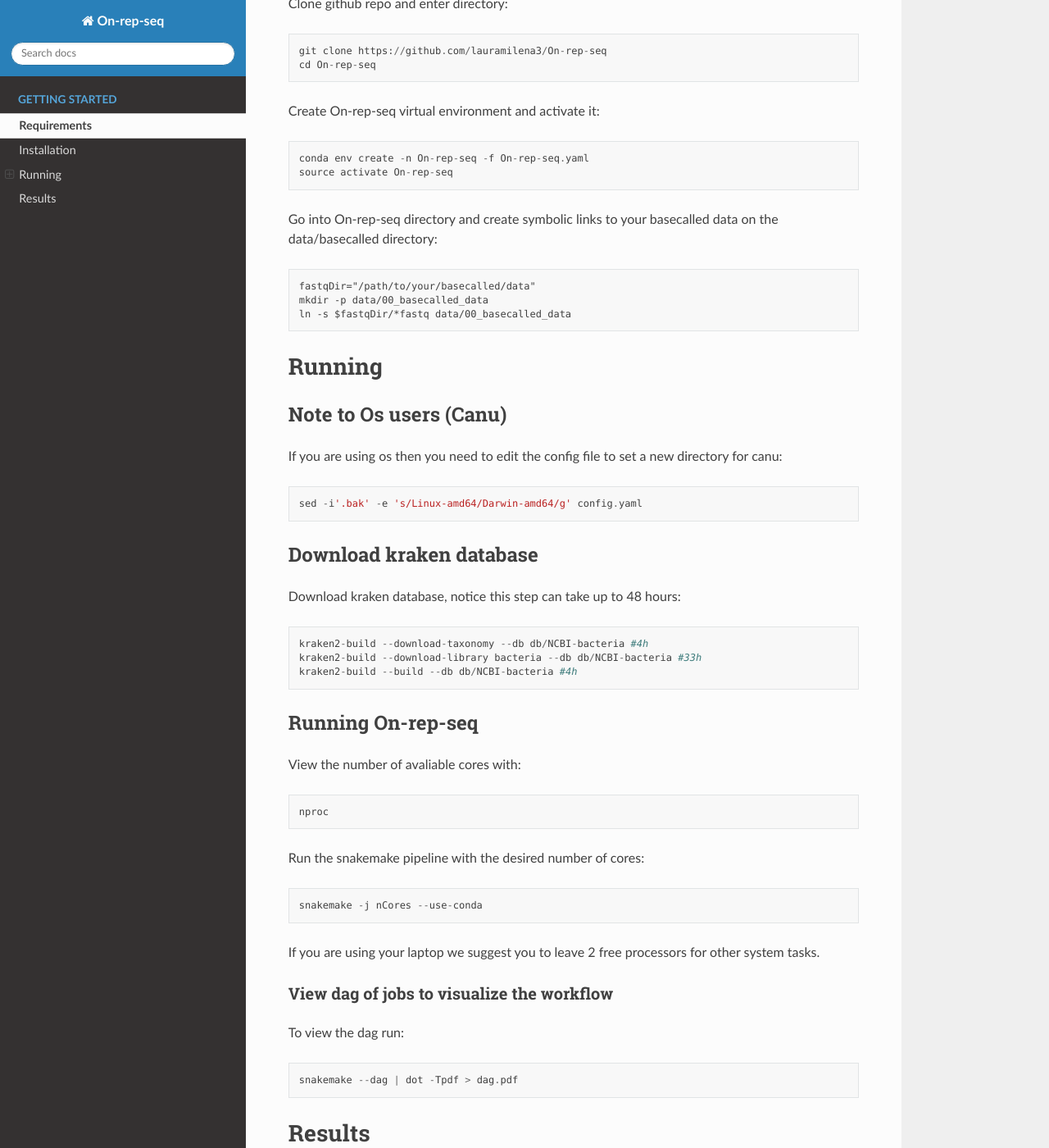
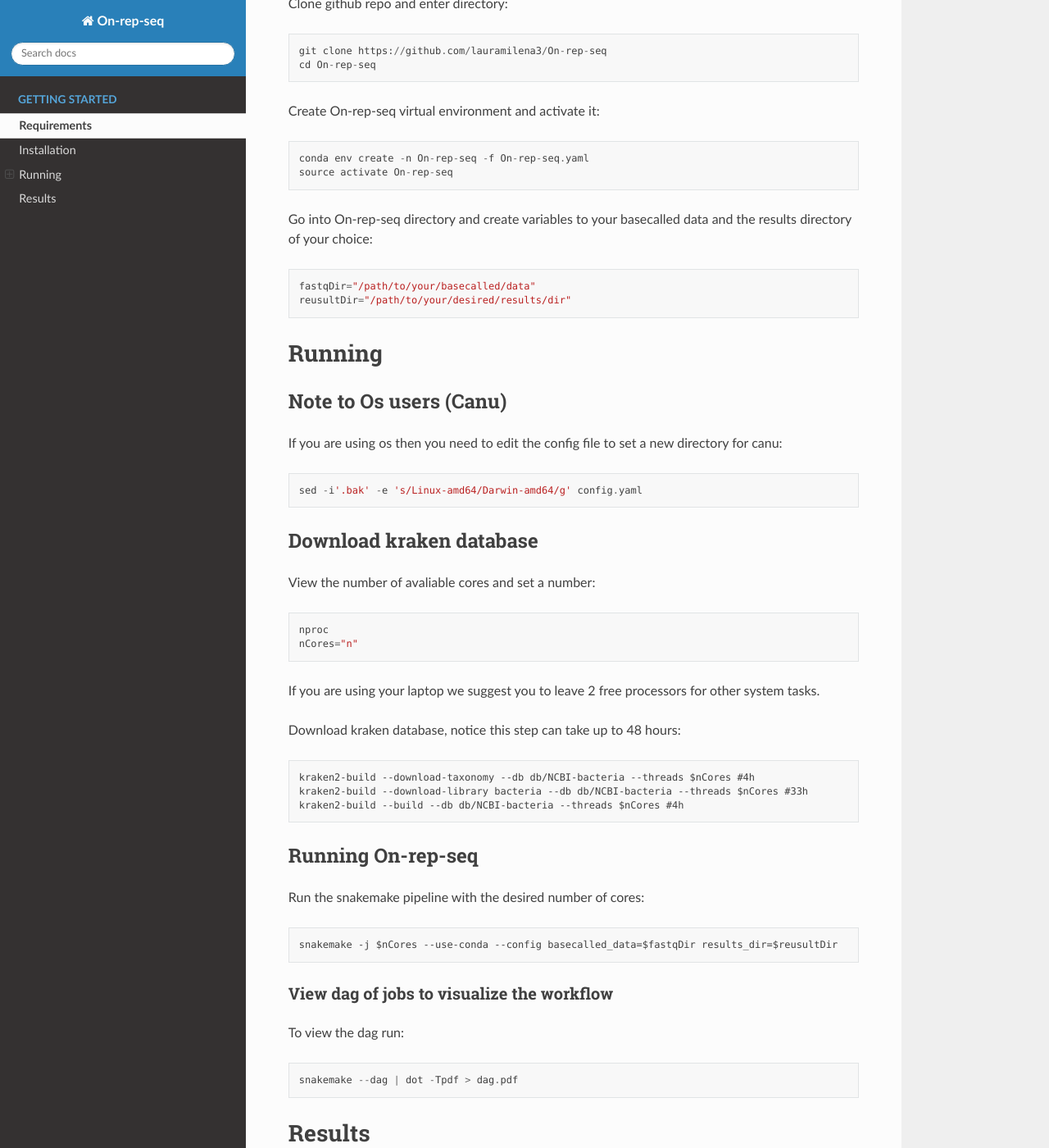
Before and after one commit to lauramilena3/On-rep-seq, a Sphinx documentation site: the page built from docs/userGuide.rst, in a window 1280 px wide and 1400 px high, scrolled down 324 px. Shown: the whole window at 82% size. Built offline with Sphinx 7.4.7 and the Read the Docs theme 2.0.0, drawn with Linux system fonts in a browser that asks for light colours.

Commit message:
update docs

```diff
--- a/docs/userGuide.rst
+++ b/docs/userGuide.rst
@@ -18,12 +18,11 @@
    conda env create -n On-rep-seq -f On-rep-seq.yaml
    source activate On-rep-seq
 
-Go into On-rep-seq directory and create symbolic links to your
-basecalled data on the data/basecalled directory::
+Go into On-rep-seq directory and create variables to your
+basecalled data and the results directory of your choice::
 
    fastqDir="/path/to/your/basecalled/data"
-   mkdir -p data/00_basecalled_data
-   ln -s $fastqDir/*fastq data/00_basecalled_data
+   reusultDir="/path/to/your/desired/results/dir"
 
 Running
 =======
@@ -37,25 +36,29 @@
 Download kraken database
 ------------------------
 
+View the number of avaliable cores and set a number::
+
+   nproc
+   nCores="n"
+
+If you are using your laptop we suggest you to leave 2 free processors
+for other system tasks.
+
 Download kraken database, notice this step can take up to 48 hours::
 
-   kraken2-build --download-taxonomy --db db/NCBI-bacteria #4h
-   kraken2-build --download-library bacteria --db db/NCBI-bacteria #33h
-   kraken2-build --build --db db/NCBI-bacteria #4h
+
+   kraken2-build --download-taxonomy --db db/NCBI-bacteria --threads $nCores #4h
+   kraken2-build --download-library bacteria --db db/NCBI-bacteria --threads $nCores #33h
+   kraken2-build --build --db db/NCBI-bacteria --threads $nCores #4h
 
 Running On-rep-seq
 ------------------
 
-View the number of avaliable cores with::
-
-   nproc
 
 Run the snakemake pipeline with the desired number of cores::
 
-   snakemake -j nCores --use-conda
+   snakemake -j $nCores --use-conda --config basecalled_data=$fastqDir results_dir=$reusultDir
 
-If you are using your laptop we suggest you to leave 2 free processors
-for other system tasks.
 
 View dag of jobs to visualize the workflow
 ++++++++++++++++++++++++++++++++++++++++++
```
Also changed, not shown: 9 other files.
